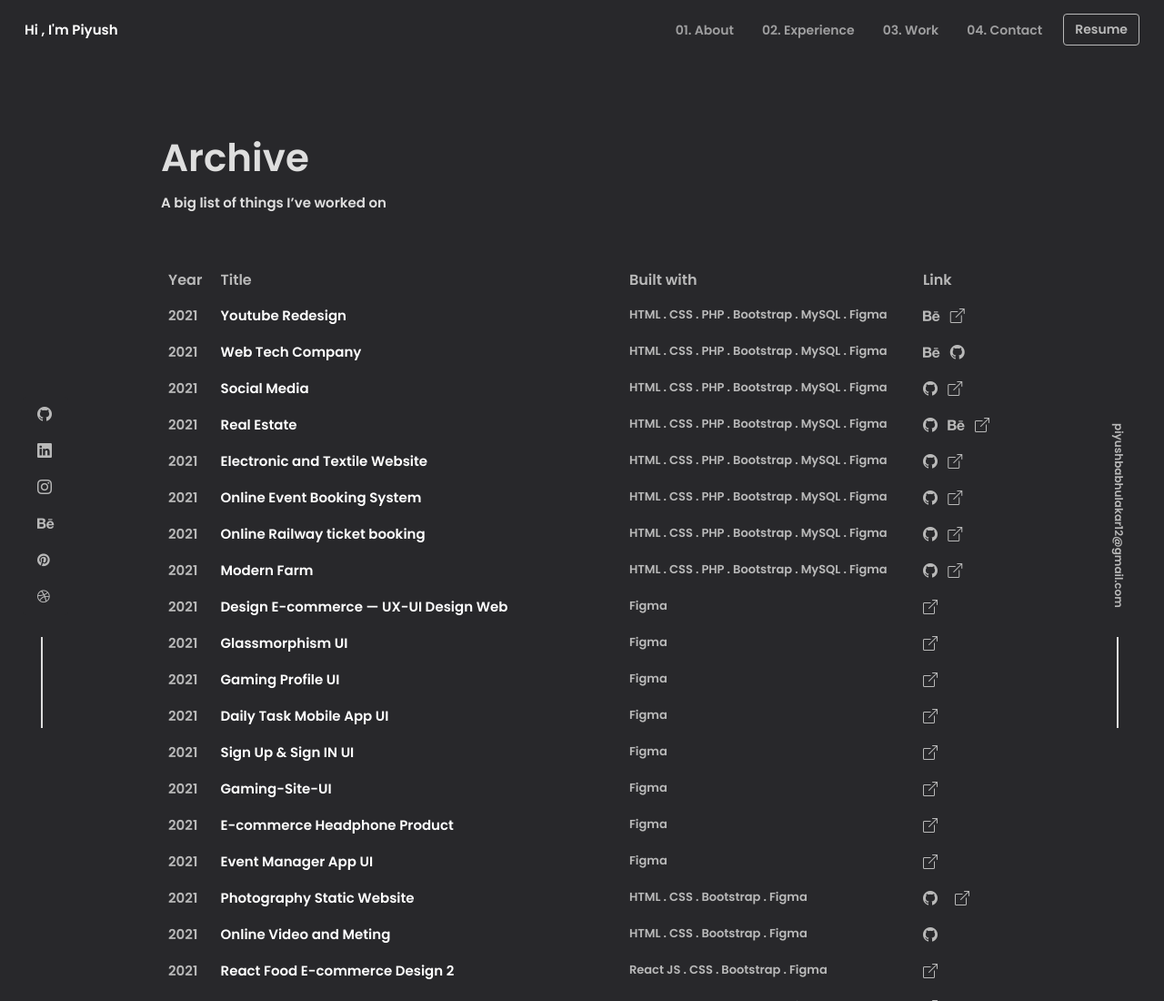
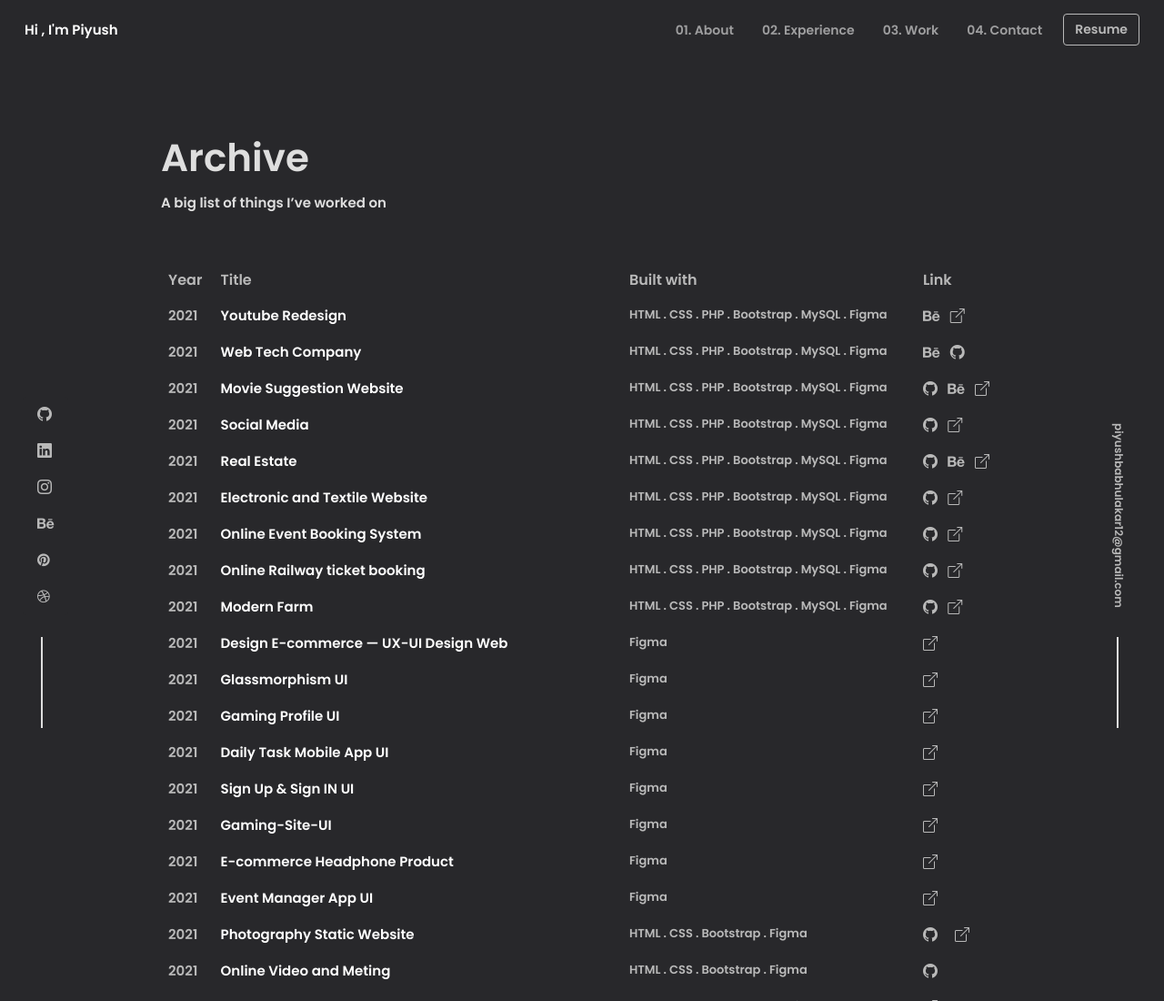
Before and after one commit to Piyushbabhulakar12/piyushbabhulakar, a plain HTML site: page view_archive.html in a window 1280 px wide. Shown: the top 1100 px of the page at 91% size. Drawn offline with nearby package versions, Linux system fonts and the light colour scheme.

Commit message:
Update view_archive.html

```diff
--- a/view_archive.html
+++ b/view_archive.html
@@ -303,6 +303,15 @@ a:hover
       <td style="font-size: 13px; color: #B9B9B9;" class="sdhsd">HTML . CSS . PHP . Bootstrap . MySQL . Figma</td>
       <td style="color: #B9B9B9;"><a href="https://www.behance.net/gallery/129050311/Company-Website" target="_blank"><i class="fa fa-behance icon"></i></a>&nbsp&nbsp
           <a href="https://github.com/Piyushbabhulakar12/Web-Tech-Website" target="_blank" style="cursor: nesw-resize;"><i class="bi bi-github icon"></i></a>
+      </td>
+    </tr>
+     <tr>
+      <th scope="row" style="font-size: 15px; color: #B9B9B9;">2021</th>
+      <td style="font-size: 15px; color: #fff;">Movie Suggestion Website</td>
+      <td style="font-size: 13px; color: #B9B9B9;" class="sdhsd">HTML . CSS . PHP . Bootstrap . MySQL . Figma</td>
+      <td style="color: #B9B9B9;"><a href="https://github.com/Piyushbabhulakar12/ticketnow" target="_blank"><i class="bi bi-github icon"></i></a>&nbsp&nbsp
+        <a href="https://www.behance.net/gallery/127533517/Movie-UI-Web-Design" target="_blank"><i class="fa fa-behance icon"></i></a>&nbsp&nbsp
+          <a href="https://piyushbabhulakar12.github.io/ticketnow/index.html" target="_blank" style="cursor: nesw-resize;"><i class="bi bi-box-arrow-up-right"></i></a>
       </td>
     </tr>
     <tr>
```
